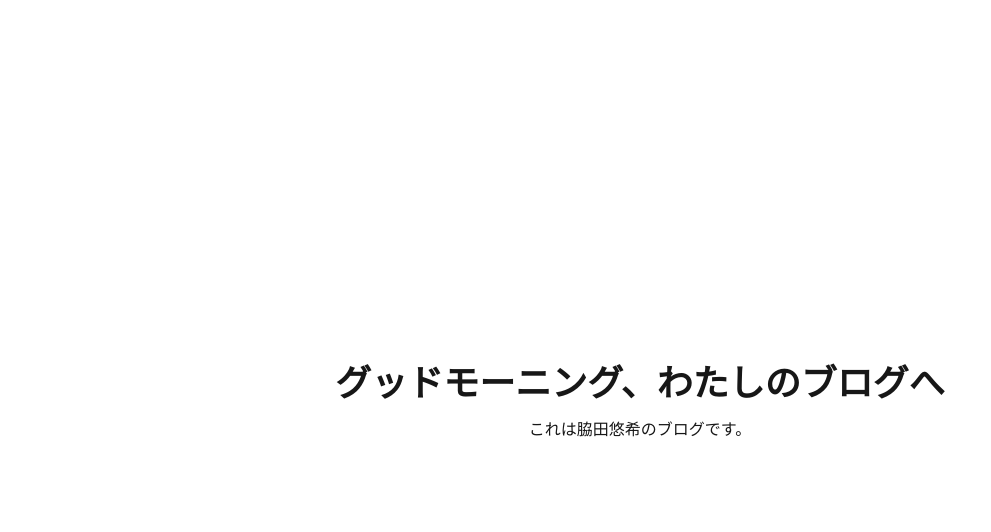
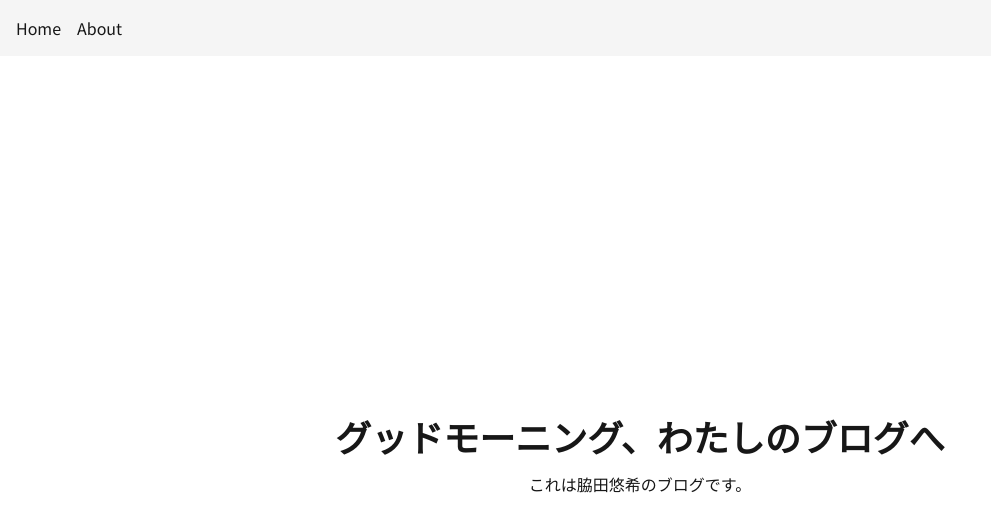
Before and after one commit to efal-yw/helloworld-blog, a Next.js app: page / in a window 1280 px wide. Shown: the top 532 px of the page, without its empty margins (0-991 px from the left). Built offline with nearby package versions, Linux system fonts and the light colour scheme.

Commit message:
コミット

```diff
--- /dev/null
+++ b/src/app/components/Navbar.tsx
@@ -0,0 +1,23 @@
+import React from "react";
+import Link from "next/link";
+
+const Navbar = () => {
+  return (
+    <nav style={{ padding: "1rem", background: "#f5f5f5" }}>
+      <ul style={{ display: "flex", gap: "1rem", listStyle: "none", margin: 0, padding: 0 }}>
+        <li>
+          <Link href="/">
+            <span>Home</span>
+          </Link>
+        </li>
+        <li>
+          <Link href="/about">
+            <span>About</span>
+          </Link>
+        </li>
+      </ul>
+    </nav>
+  );
+};
+
+export default Navbar;
--- a/src/app/layout.tsx
+++ b/src/app/layout.tsx
@@ -1,13 +1,18 @@
+
 // src/app/layout.tsx
+import React from "react";
 
 import type { Metadata } from 'next'
 import { Noto_Sans_JP } from 'next/font/google'
+
 import './globals.css'
+import Navbar from './components/Navbar'
 
 const notoSansJp = Noto_Sans_JP({
   subsets: ['latin'],
   weight: ['400', '700'],
 })
+
 
 export const metadata: Metadata = {
   title: 'EfAlのブログ',
@@ -21,7 +26,11 @@ export default function RootLayout({
 }) {
   return (
     <html lang="ja">
-      <body className={notoSansJp.className}>
+      <body className={(Noto_Sans_JP({
+        subsets: ['latin'],
+        weight: ['400', '700'],
+      })).className}>
+        <Navbar />
         {children}
       </body>
     </html>
```
Also changed, not shown: package.json (+9 -9 lines), 1 other file (tests, documents, lock files or other folders).
